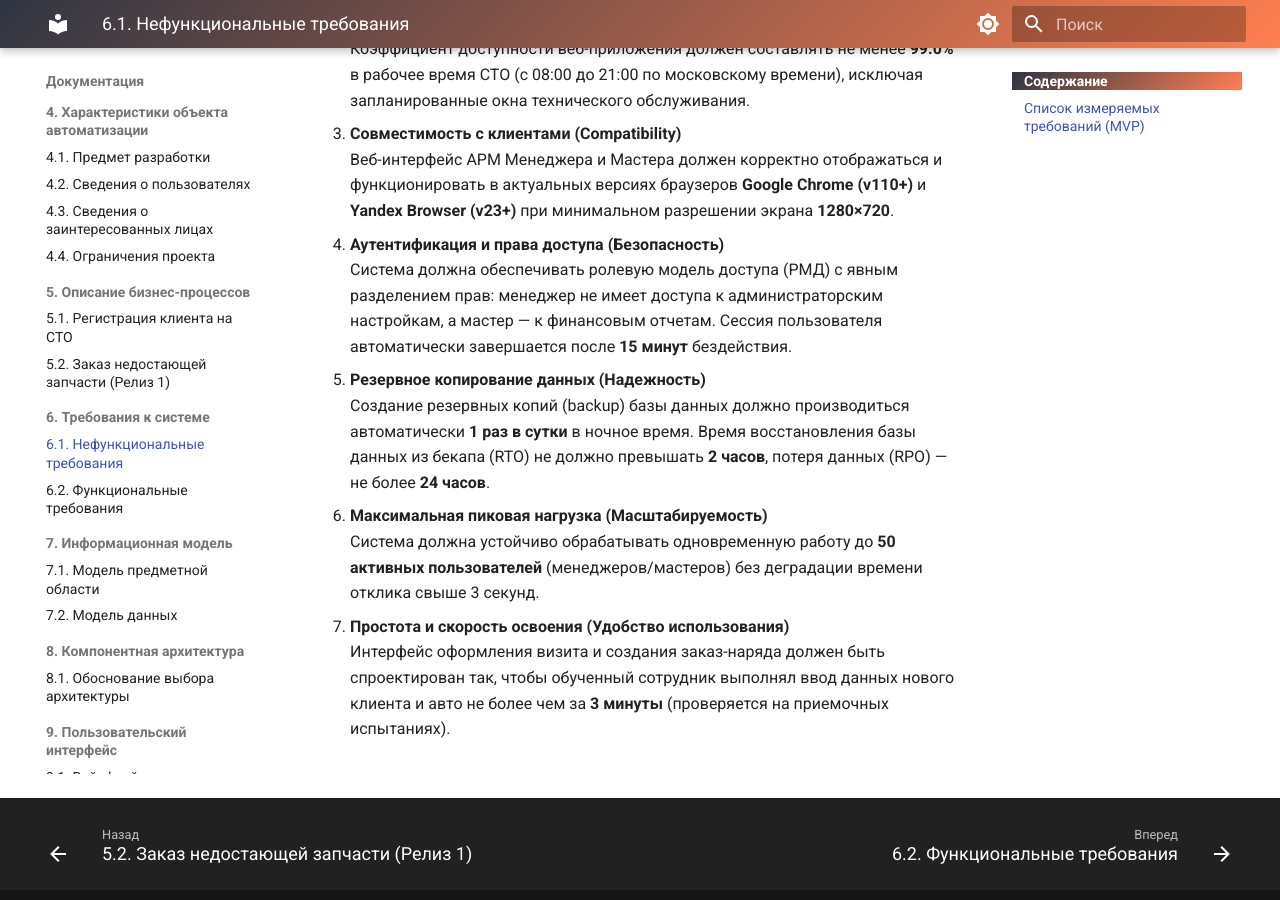
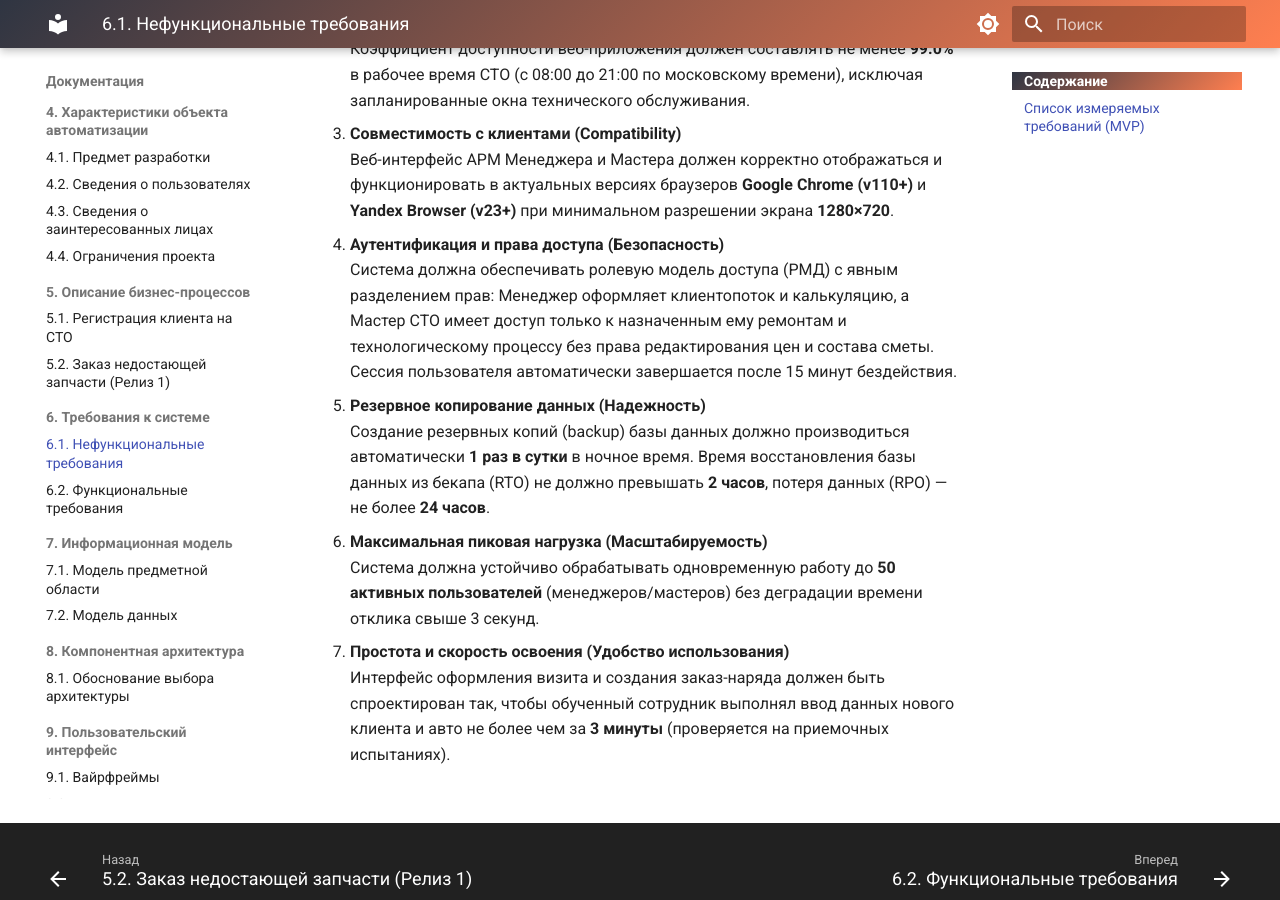
Before and after one commit to IggyKuz/AutoHub-Docs, an MkDocs documentation site: the page built from docs/requirements/non-functional.md, in a window 1280 px wide and 900 px high, scrolled down 514 px. Built offline with MkDocs 1.6.1 and Material for MkDocs 9.7.7, drawn with Linux system fonts in a browser that asks for light colours.

Commit message:
правка NFR-4

```diff
--- a/docs/requirements/non-functional.md
+++ b/docs/requirements/non-functional.md
@@ -14,7 +14,7 @@
    Веб-интерфейс АРМ Менеджера и Мастера должен корректно отображаться и функционировать в актуальных версиях браузеров **Google Chrome (v110+)** и **Yandex Browser (v23+)** при минимальном разрешении экрана **1280×720**.
 
 4. **Аутентификация и права доступа (Безопасность)**
-   Система должна обеспечивать ролевую модель доступа (РМД) с явным разделением прав: менеджер не имеет доступа к администраторским настройкам, а мастер — к финансовым отчетам. Сессия пользователя автоматически завершается после **15 минут** бездействия.
+   Система должна обеспечивать ролевую модель доступа (РМД) с явным разделением прав: Менеджер оформляет клиентопоток и калькуляцию, а Мастер СТО имеет доступ только к назначенным ему ремонтам и технологическому процессу без права редактирования цен и состава сметы. Сессия пользователя автоматически завершается после 15 минут бездействия.
 
 5. **Резервное копирование данных (Надежность)**
    Создание резервных копий (backup) базы данных должно производиться автоматически **1 раз в сутки** в ночное время. Время восстановления базы данных из бекапа (RTO) не должно превышать **2 часов**, потеря данных (RPO) — не более **24 часов**.
```
